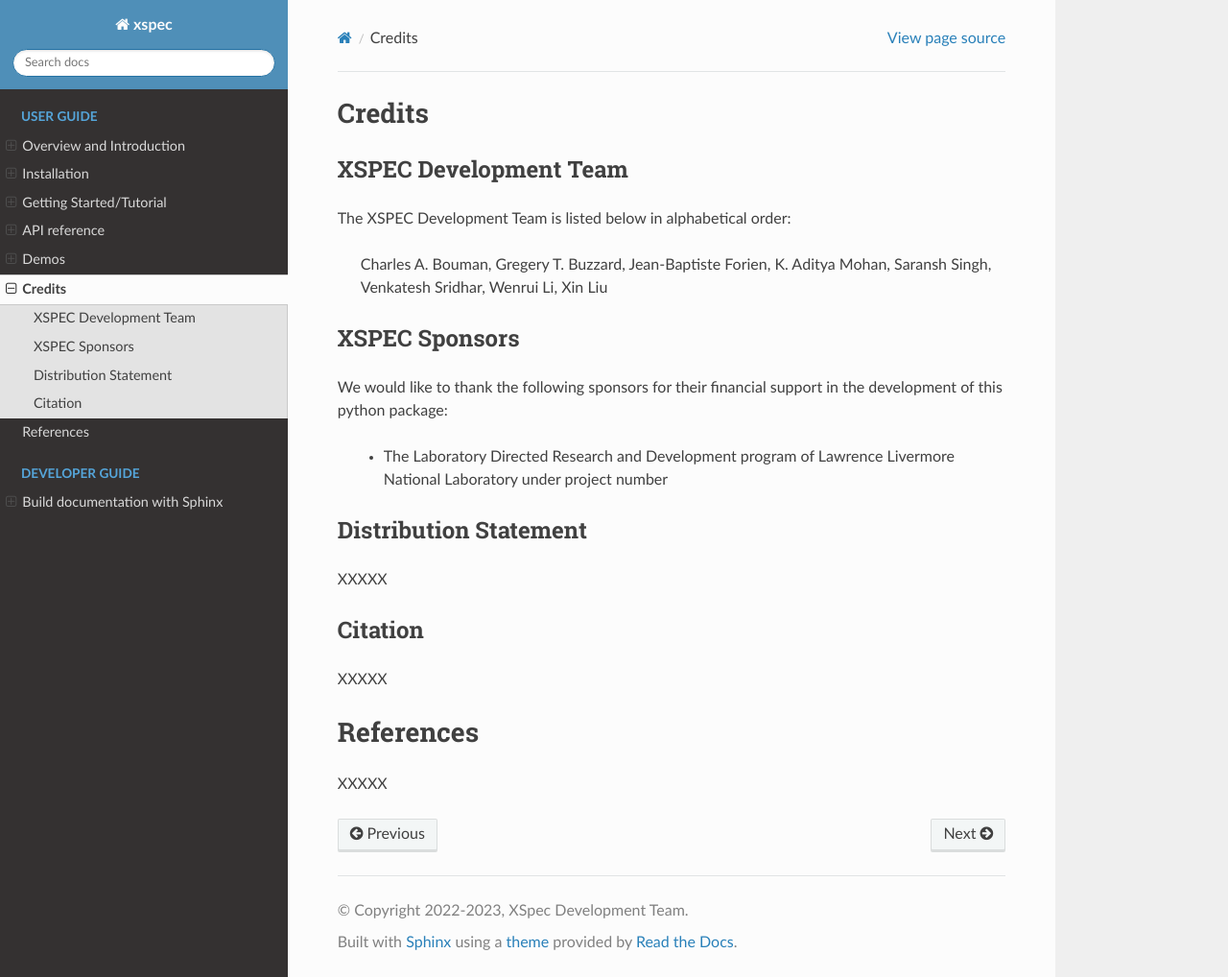
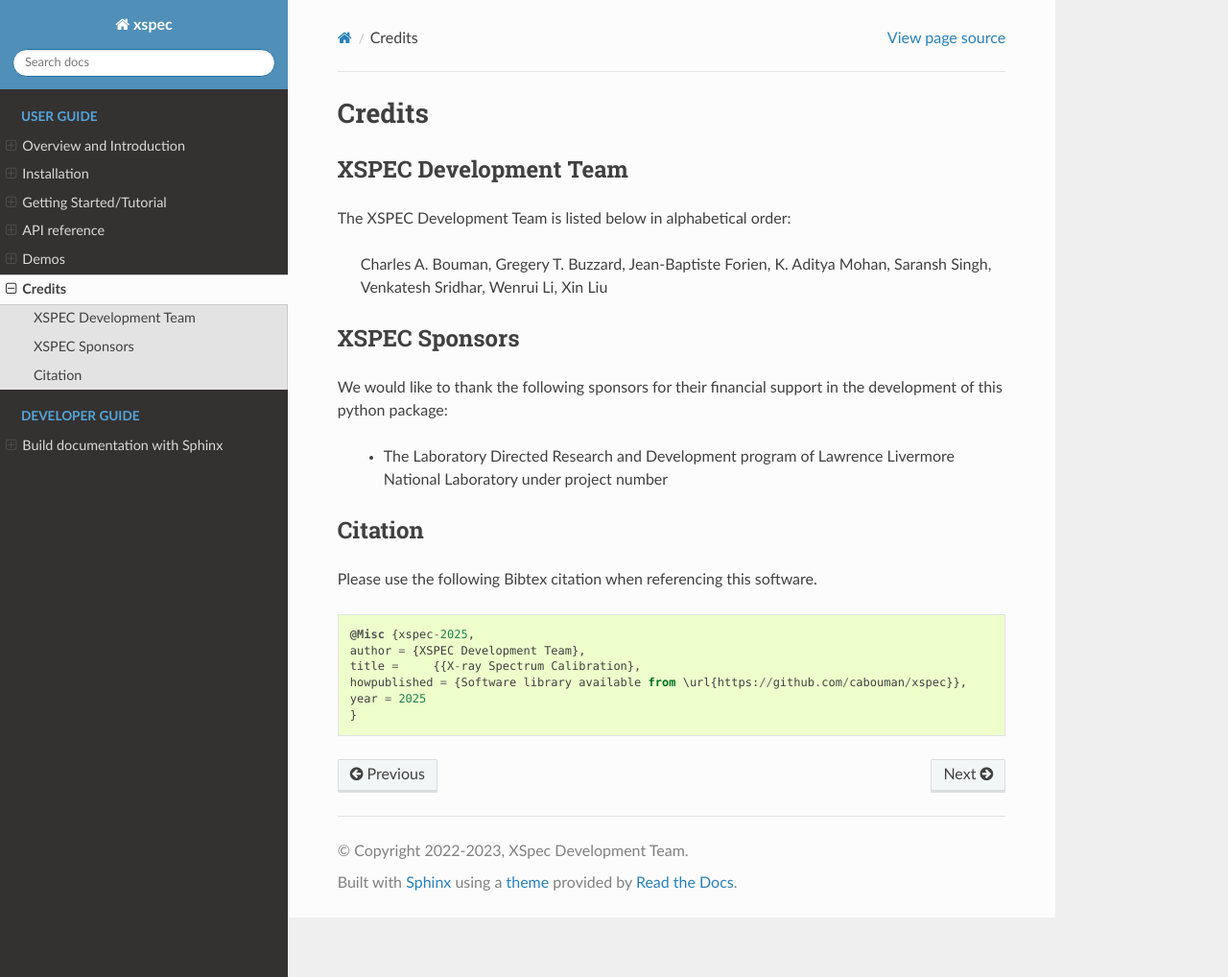
Before and after one commit to cabouman/xcal, a Sphinx documentation site: the page built from docs/source/credits.rst, in a window 1280 px wide and 1018 px high. Shown: the whole window at 96% size. Built offline with Sphinx 7.4.7 and the Read the Docs theme 3.1.0, drawn with Linux system fonts in a browser that asks for light colours; pages that are not in the unit, such as notebooks, are missing from menus.

Commit message:
Update credits.rst

```diff
--- a/docs/source/credits.rst
+++ b/docs/source/credits.rst
@@ -18,19 +18,15 @@
     * The Laboratory Directed Research and Development program of Lawrence Livermore National Laboratory under project number
 
 
-Distribution Statement
-----------------------
-
-XXXXX
-
-
 Citation
 --------
 
-XXXXX
+Please use the following Bibtex citation when referencing this software.
+::
 
-
-References
-==========
-
-XXXXX
+    @Misc {xspec-2025,
+    author = {XSPEC Development Team},
+    title =	{{X-ray Spectrum Calibration},
+    howpublished = {Software library available from \url{https://github.com/cabouman/xspec}},
+    year = 2025
+    }
```
